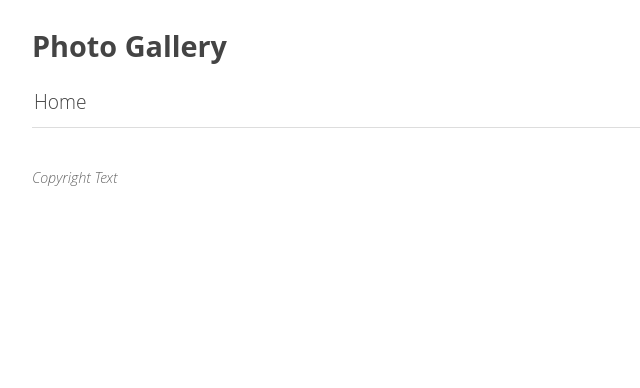
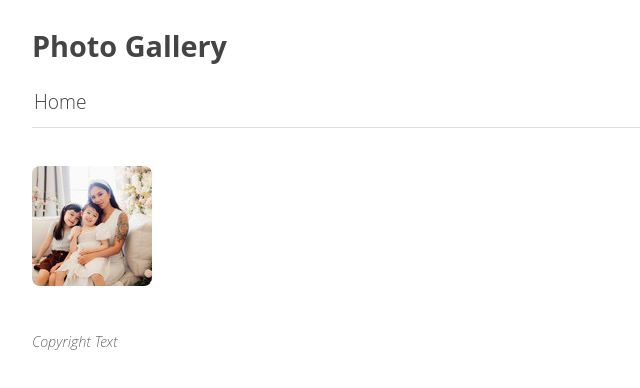
Before and after one commit to chadobado/gallery-test, a plain HTML site: page index.html in a window 1280 px wide. Shown: the whole page, without its empty margins (0-640 px from the left). Drawn offline with Linux system fonts and the light colour scheme.

Commit message:
Deploying to gh-pages from  @ 2f13823b9228b3ac93cf6cb399ac4f4f4d0c2760 🚀

```diff
--- a/index.html
+++ b/index.html
@@ -41,7 +41,21 @@
         All photos and videos
       -->
       <ul id="media" class="clearfix">
-      </ul>
+
+            <li data-src="media/large/profile.JPG"
+                data-sub-html=""
+                data-download-url="media/original/profile.JPG"
+
+                data-filename="profile.JPG"
+
+              >
+              <a href="media/original/profile.JPG">
+                <img src="media/thumbs/profile.JPG"
+                     width="120"
+                     height="120"
+                     alt="profile.JPG" />
+              </a>
+            </li>  </ul>
 
       <!--
         Pagination
```
Also changed, not shown: media/large/profile.JPG (added), media/original/profile.JPG (added), media/small/profile.JPG (added), media/thumbs/profile.JPG (added), 1 other file.
